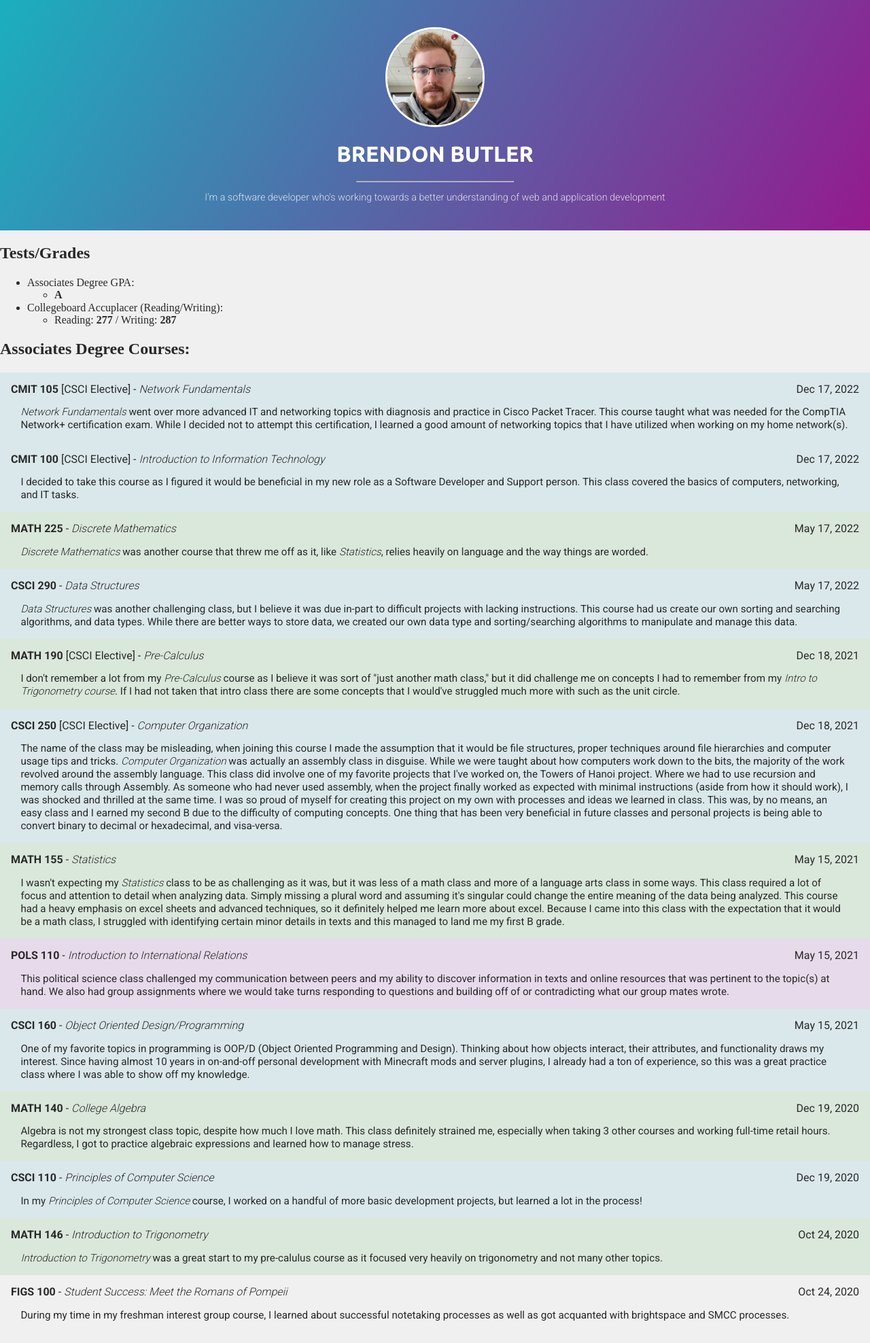
After one commit to BrendonButler/web-portfolio, a PHP site: page /portfolio.html in a window 1280 px wide. The commit adds this page. Shown: the whole page at 68% size. Run offline with PHP 8.4, Linux system fonts and the light colour scheme.

Commit message:
Created Portfolio for GPA and Associates Degree courses

```diff
--- /dev/null
+++ b/main/portfolio.html
@@ -0,0 +1,118 @@
+<!DOCTYPE html>
+<html lang="en">
+    <head>
+        <title>Brendon Butler</title>
+        <link rel='stylesheet' type='text/css' href='styles/normalize.css'>
+        <link rel='stylesheet' type='text/css' href='styles/home.css'>
+
+        <meta name='keywords' content='Brendon, Butler, Developer, Programmer, Videographer'>
+        <meta name='description' content='I&apos;m a software developer who&apos;s working towards a better understanding of web and application development'>
+        <meta name='subject' content='Portfolio'>
+        <meta name='copyright' content='Brendon Butler'>
+        <meta name='language' content='EN'>
+        <meta name='robots' content='index, follow'>
+        <meta name='revised' content='Thursday, April 18th, 2019, 6:02 pm'>
+        <meta name='author' content='Brendon Butler, contact@sparkzz.net'>
+        <meta name='reply-to' content='contact@sparkzz.net'>
+        <meta name='owner' content='Brendon Butler'>
+        <meta name='url' content='http://www.sparkzz.net/'>
+        <meta name='pagename' content='Brendon Butler&apos;s Portfolio'>
+        <meta name='HandheldFriendly' content='True'>
+        <meta name='MobileOptimized' content='425'>
+        <meta name="apple-mobile-web-app-title" content='Brendon Butler'> <!-- New in iOS6 -->
+        <meta name='apple-mobile-web-app-capable' content='yes'>
+        <meta name='apple-touch-fullscreen' content='yes'>
+        <meta name='apple-mobile-web-app-status-bar-style' content='black-translucent'>
+        <meta name='format-detection' content='telephone=no'>
+        <meta name='application-name' content='Brendon Butler'>
+        <meta name='msapplication-TileColor' content='#339966'>
+        <meta name="theme-color" content="#339966">
+        <meta name='viewport' content='width=device-width, initial-scale=1.0'>
+        <meta property="og:url" content="https://sparkzz.net/">
+        <meta property="og:type" content="profile">
+        <meta property="og:title" content="Brendon Butler&apos;s Portfolio">
+        <meta property="og:description" content="Aspiring web developer, programmer, and videographer">
+        <meta property="og:image" content='https://sparkzz.net/img/brendon.jpg'>
+
+    </head>
+    <body>
+        <header>
+            <img id="profile-image" src='img/brendon-small.png' alt='Photo of Brendon Butler'>
+            <h1>Brendon Butler</h1>
+            <hr>
+            <p><span id="tagline">I'm a software developer who's working towards a better understanding of web and application development</span></p>
+        </header>
+        <main>
+            <article id="tests">
+                <h2>Tests/Grades</h2>
+                <ul>
+                    <li class="gpa">Associates Degree GPA:</li>
+                    <ul>
+                        <li><span class="test-score">A</span></li>
+                    </ul>
+                    <li class="test">Collegeboard Accuplacer (Reading/Writing):</li>
+                    <ul>
+                        <li>Reading: <span class="test-score">277</span> / Writing: <span class="test-score">287</span></li>
+                    </ul>
+                </ul>
+            </article>
+            <article id="courses">
+                <h2>Associates Degree Courses:</h2>
+                <dl>
+                    <dt class="CMIT"><span class="course-code">CMIT 105</span> [CSCI Elective] - <span class="course-title">Network Fundamentals</span> <time class="course-completed" datetime="2022-12-17">Dec 17, 2022</time></dt>
+                    <dd>
+                        <span class="course-title">Network Fundamentals</span> went over more advanced IT and networking topics with diagnosis and practice in Cisco Packet Tracer. This course taught what was needed for the CompTIA Network+ certification exam. While I decided not to attempt this certification, I learned a good amount of networking topics that I have utilized when working on my home network(s).
+                    </dd>
+                    <dt class="CMIT"><span class="course-code">CMIT 100</span> [CSCI Elective] - <span class="course-title">Introduction to Information Technology</span> <time class="course-completed" datetime="2022-12-17">Dec 17, 2022</time></dt>
+                    <dd>
+                        I decided to take this course as I figured it would be beneficial in my new role as a Software Developer and Support person. This class covered the basics of computers, networking, and IT tasks.
+                    </dd>
+                    <dt class="MATH"><span class="course-code">MATH 225</span> - <span class="course-title">Discrete Mathematics</span> <time class="course-completed" datetime="2022-05-17">May 17, 2022</time></dt>
+                    <dd>
+                        <span class="course-title">Discrete Mathematics</span> was another course that threw me off as it, like <span class="course-title">Statistics</span>, relies heavily on language and the way things are worded.
+                    </dd>
+                    <dt class="CSCI"><span class="course-code">CSCI 290</span> - <span class="course-title">Data Structures</span> <time class="course-completed" datetime="2022-05-17">May 17, 2022</time></dt>
+                    <dd>
+                        <span class="course-title">Data Structures</span> was another challenging class, but I believe it was due in-part to difficult projects with lacking instructions. This course had us create our own sorting and searching algorithms, and data types. While there are better ways to store data, we created our own data type and sorting/searching algorithms to manipulate and manage this data.
+                    </dd>
+                    <dt class="MATH"><span class="course-code">MATH 190</span> [CSCI Elective] - <span class="course-title">Pre-Calculus</span> <time class="course-completed" datetime="2021-12-18">Dec 18, 2021</time></dt>
+                    <dd>
+                        I don't remember a lot from my <span class="course-title">Pre-Calculus</span> course as I believe it was sort of "just another math class," but it did challenge me on concepts I had to remember from my <span class="course-title">Intro to Trigonometry course</span>. If I had not taken that intro class there are some concepts that I would've struggled much more with such as the unit circle.
+                    </dd>
+                    <dt class="CSCI"><span class="course-code">CSCI 250</span> [CSCI Elective] - <span class="course-title">Computer Organization</span> <time class="course-completed" datetime="2021-12-18">Dec 18, 2021</time></dt>
+                    <dd>
+                        The name of the class may be misleading, when joining this course I made the assumption that it would be file structures, proper techniques around file hierarchies and computer usage tips and tricks. <span class="course-title">Computer Organization</span> was actually an assembly class in disguise. While we were taught about how computers work down to the bits, the majority of the work revolved around the assembly language. This class did involve one of my favorite projects that I've worked on, the Towers of Hanoi project. Where we had to use recursion and memory calls through Assembly. As someone who had never used assembly, when the project finally worked as expected with minimal instructions (aside from how it should work), I was shocked and thrilled at the same time. I was so proud of myself for creating this project on my own with processes and ideas we learned in class. This was, by no means, an easy class and I earned my second B due to the difficulty of computing concepts. One thing that has been very beneficial in future classes and personal projects is being able to convert binary to decimal or hexadecimal, and visa-versa.
+                    </dd>
+                    <dt class="MATH"><span class="course-code">MATH 155</span> - <span class="course-title">Statistics</span> <time class="course-completed" datetime="2021-05-15">May 15, 2021</time></dt>
+                    <dd>
+                        I wasn't expecting my <span class="course-title">Statistics</span> class to be as challenging as it was, but it was less of a math class and more of a language arts class in some ways. This class required a lot of focus and attention to detail when analyzing data. Simply missing a plural word and assuming it's singular could change the entire meaning of the data being analyzed. This course had a heavy emphasis on excel sheets and advanced techniques, so it definitely helped me learn more about excel. Because I came into this class with the expectation that it would be a math class, I struggled with identifying certain minor details in texts and this managed to land me my first B grade.
+                    </dd>
+                    <dt class="POLS"><span class="course-code">POLS 110</span> - <span class="course-title">Introduction to International Relations</span> <time class="course-completed" datetime="2021-05-15">May 15, 2021</time></dt>
+                    <dd>
+                        This political science class challenged my communication between peers and my ability to discover information in texts and online resources that was pertinent to the topic(s) at hand. We also had group assignments where we would take turns responding to questions and building off of or contradicting what our group mates wrote.
+                    </dd>
+                    <dt class="CSCI"><span class="course-code">CSCI 160</span> - <span class="course-title">Object Oriented Design/Programming</span> <time class="course-completed" datetime="2021-05-15">May 15, 2021</time></dt>
+                    <dd>
+                        One of my favorite topics in programming is OOP/D (Object Oriented Programming and Design). Thinking about how objects interact, their attributes, and functionality draws my interest. Since having almost 10 years in on-and-off personal development with Minecraft mods and server plugins, I already had a ton of experience, so this was a great practice class where I was able to show off my knowledge.
+                    </dd>
+                    <dt class="MATH"><span class="course-code">MATH 140</span> - <span class="course-title">College Algebra</span> <time class="course-completed" datetime="2020-12-19">Dec 19, 2020</time></dt>
+                    <dd>
+                        Algebra is not my strongest class topic, despite how much I love math. This class definitely strained me, especially when taking 3 other courses and working full-time retail hours. Regardless, I got to practice algebraic expressions and learned how to manage stress.
+                    </dd>
+                    <dt class="CSCI"><span class="course-code">CSCI 110</span> - <span class="course-title">Principles of Computer Science</span> <time class="course-completed" datetime="2020-12-19">Dec 19, 2020</time></dt>
+                    <dd>
+                        In my <span class="course-title">Principles of Computer Science</span> course, I worked on a handful of more basic development projects, but learned a lot in the process!
+                    </dd>
+                    <dt class="MATH"><span class="course-code">MATH 146</span> - <span class="course-title">Introduction to Trigonometry</span> <time class="course-completed" datetime="2020-10-24">Oct 24, 2020</time></dt>
+                    <dd>
+                        <span class="course-title">Introduction to Trigonometry</span> was a great start to my pre-calulus course as it focused very heavily on trigonometry and not many other topics.
+                    </dd>
+                    <dt class="FIGS"><span class="course-code">FIGS 100</span> - <span class="course-title">Student Success: Meet the Romans of Pompeii</span> <time class="course-completed" datetime="2020-10-24">Oct 24, 2020</time></dt>
+                    <dd>
+                        During my time in my freshman interest group course, I learned about successful notetaking processes as well as got acquanted with brightspace and SMCC processes.
+                    </dd>
+                </dl>
+            </article>
+        </main>
+    </body>
+</html>
--- a/main/styles/home.css
+++ b/main/styles/home.css
@@ -1,5 +1,5 @@
 /* fonts */
-/* @import url(https://fonts.googleapis.com/css?family=Ubuntu:400,700|Roboto:400,300); */
+@import url(https://fonts.googleapis.com/css?family=Ubuntu:400,700|Roboto:700,500,400,300);
 
 /*
 * general
@@ -111,3 +111,62 @@ section a:hover {
     background: #85858514;
     color: #115F7E;
 }
+
+
+/*
+* portfolio
+*/
+
+dt {
+    padding: 1em;
+    padding-bottom: 0;
+    display: block;
+    font-family: 'Roboto', Roboto, monospace;
+}
+
+dt time {
+    padding-left: 20px;
+    text-align: right;
+    float: right;
+}
+
+dd {
+    margin: 0;
+    padding: 1em 2em;
+    clear: both;
+    font-family: 'Roboto', Roboto, monospace;
+    font-weight: 400;
+    font-size: 0.95em;
+    line-height: 1.25em;
+}
+
+.course-code {
+    font-weight: bold;
+}
+
+.course-title {
+    font-weight: 300;
+    font-style: italic;
+}
+
+.test-score {
+    font-weight: bold;
+}
+
+/* portfolio dt/dd elements */
+
+dt.CSCI, dt.CSCI + dd {
+    background-color: rgba(26, 161, 182, 0.1);
+}
+
+dt.CMIT, dt.CMIT + dd {
+    background-color: rgba(26, 161, 182, 0.1);
+}
+
+dt.MATH, dt.MATH + dd {
+    background-color: rgba(27, 145, 33, 0.1);
+}
+
+dt.POLS, dt.POLS + dd {
+    background-color: rgba(151, 26, 182, 0.1);
+}
```
